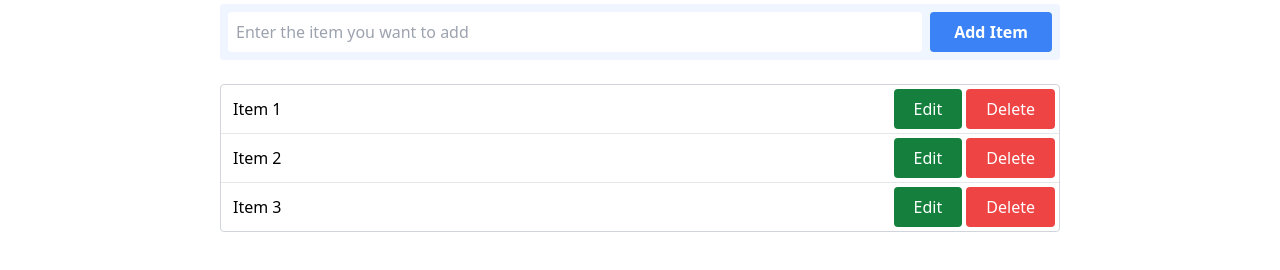
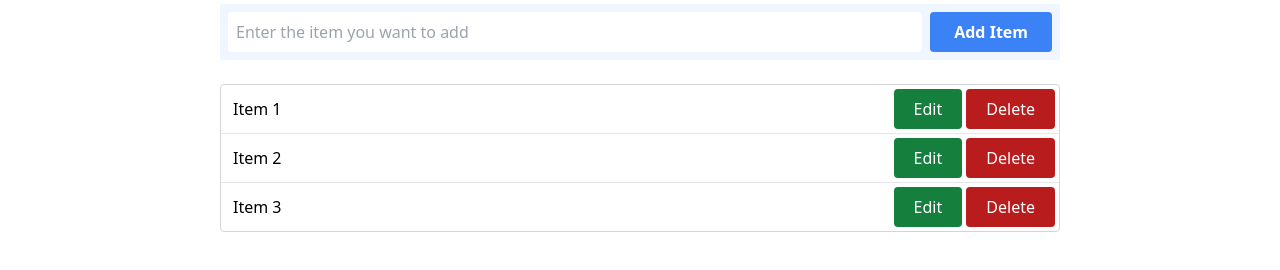
Before and after one commit to School-pro/CS50b, a plain HTML site: page todo.html in a window 1280 px wide. Shown: the part 244-514 px from the top of the page. Drawn offline with nearby package versions, Linux system fonts and the light colour scheme.

Commit message:
updated the red color of the delete button from 500 t0 700

```diff
--- a/todo.html
+++ b/todo.html
@@ -26,21 +26,21 @@
                 <span class="ml-2">Item 1</span>
                 <div>
                     <button class="p-2 px-5 bg-green-700 hover:bg-green-900 rounded text-white">Edit</button>
-                    <button class="p-2 px-5 bg-red-500 hover:bg-red-900 rounded text-white">Delete</button>
+                    <button class="p-2 px-5 bg-red-700 hover:bg-red-900 rounded text-white">Delete</button>
                 </div>
             </li>
             <li class="flex items-center justify-between p-1 hover:bg-gray-50">
                 <span class="ml-2">Item 2</span>
                 <div>
                     <button class="p-2 px-5 bg-green-700 hover:bg-green-900 rounded text-white">Edit</button>
-                    <button class="p-2 px-5 bg-red-500 hover:bg-red-900 rounded text-white">Delete</button>
+                    <button class="p-2 px-5 bg-red-700 hover:bg-red-900 rounded text-white">Delete</button>
                 </div>
             </li>
             <li class="flex items-center justify-between p-1 hover:bg-gray-50">
                 <span class="ml-2">Item 3</span>
                 <div>
                     <button class="p-2 px-5 bg-green-700 hover:bg-green-900 rounded text-white">Edit</button>
-                    <button class="p-2 px-5 bg-red-500 hover:bg-red-900 rounded text-white">Delete</button>
+                    <button class="p-2 px-5 bg-red-700 hover:bg-red-900 rounded text-white">Delete</button>
                 </div>
             </li>
         </ul>
```
